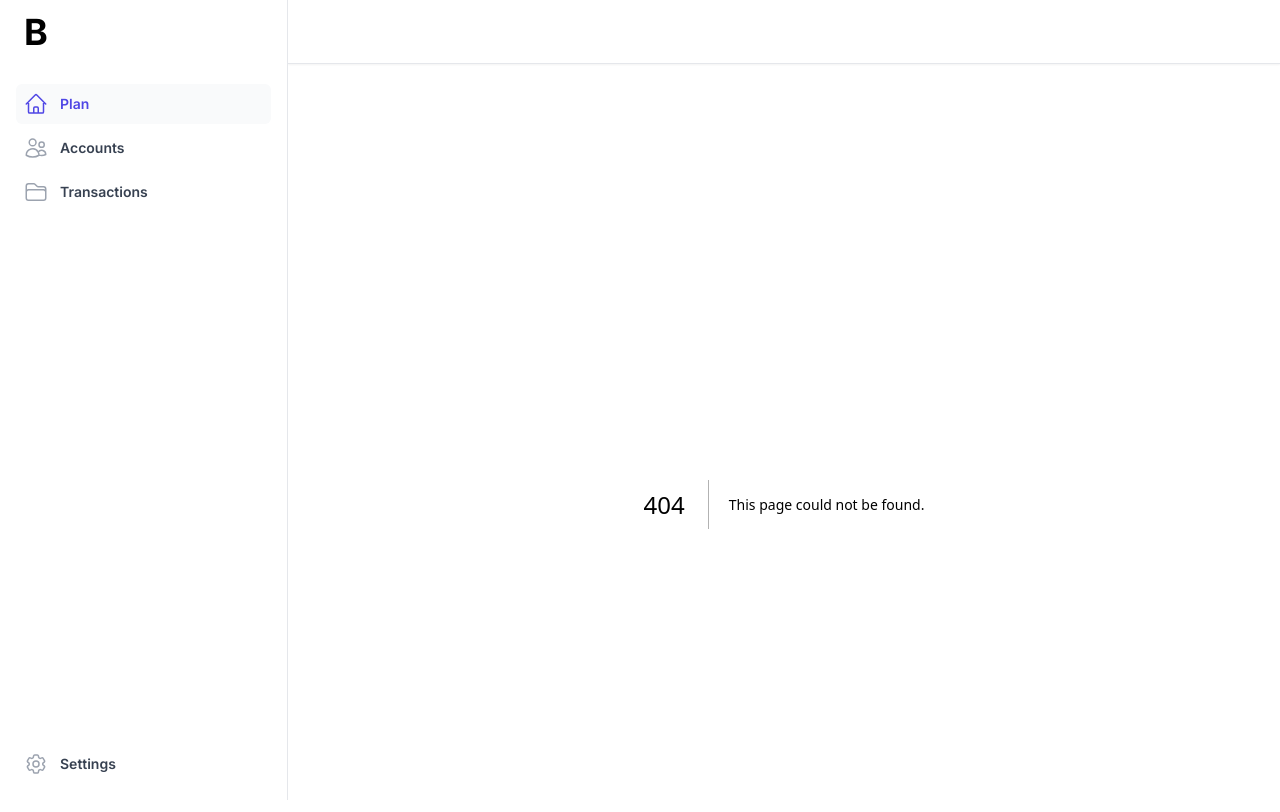
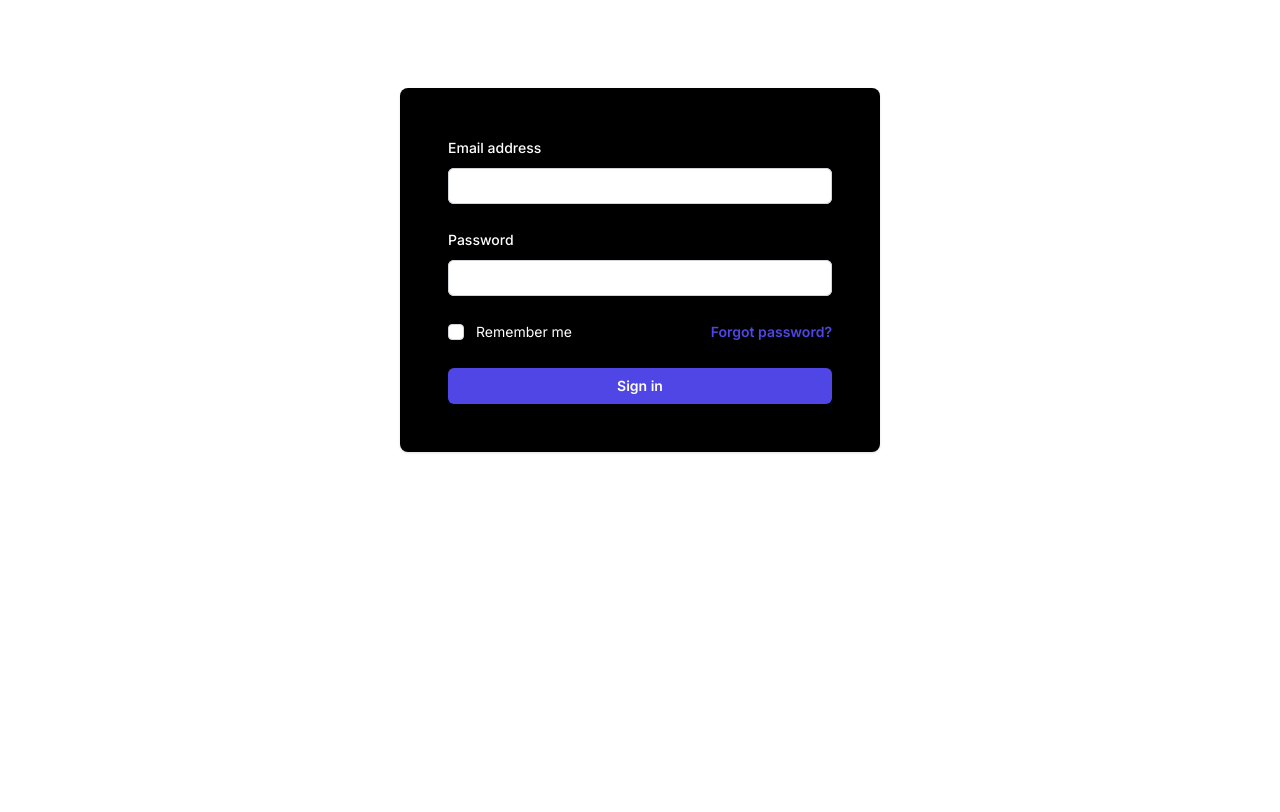
Before and after one commit to BeBalanced/Webapp, a Next.js app: page /signin in a window 1280 px wide. Before the commit this address had no page. Shown: the top 812 px of the page. Built offline with nearby package versions, Linux system fonts and the light colour scheme.

Commit message:
use middleware for redirects

```diff
--- a/balance.config.json
+++ b/balance.config.json
@@ -1,3 +1,4 @@
 {
-    "routesWithoutNavbar": ["signin", "signup"]
+  "routesWithoutNavbar": ["/signin", "/signup"],
+  "protectedRoutes": ["/plan", "/accounts", "/transactions"]
 }
--- a/src/app/layout.tsx
+++ b/src/app/layout.tsx
@@ -15,7 +15,7 @@ export const metadata: Metadata = {
   description: "Next Supabase Starter by Chase",
 };
 
-export default function RootLayout({
+export default async function RootLayout({
   children,
 }: {
   children: React.ReactNode;
--- a/src/app/login/page.tsx
+++ b/src/app/signin/page.tsx
@@ -1,69 +1,21 @@
-import { createServerComponentClient } from "@/lib/supabase/auth-helpers";
-import Link from "next/link";
-import { headers, cookies } from "next/headers";
-import { redirect } from "next/navigation";
-
+import { signIn } from "@/lib/supabase/auth-helpers";
 interface Props {
   searchParams: {
     message: string;
   };
 }
 
-export default function Login({ searchParams }: Props) {
-  const signIn = async (formData: FormData) => {
-    "use server";
-
-    const email = formData.get("email") as string;
-    const password = formData.get("password") as string;
-    const cookieStore = cookies();
-    const supabase = createServerComponentClient(cookieStore);
-
-    const { error } = await supabase.auth.signInWithPassword({
-      email,
-      password,
-    });
-
-    if (error) {
-      return redirect("/login?message=Could not authenticate user");
-    }
-
-    return redirect("/");
-  };
-
-  const signUp = async (formData: FormData) => {
-    "use server";
-
-    const origin = headers().get("origin");
-    const email = formData.get("email") as string;
-    const password = formData.get("password") as string;
-    const cookieStore = cookies();
-    const supabase = createServerComponentClient(cookieStore);
-
-    const { error } = await supabase.auth.signUp({
-      email,
-      password,
-      options: {
-        emailRedirectTo: `${origin}/auth/callback`,
-      },
-    });
-
-    if (error) {
-      return redirect("/login?message=Could not authenticate user");
-    }
-
-    return redirect("/login?message=Check email to continue sign in process");
-  };
-
+export default function SignIn({ searchParams }: Props) {
   return (
-    <main className="bg-black min-h-screen">
+    <main className="min-h-screen">
       <div className="flex min-h-full flex-1 flex-col justify-center py-12 sm:px-6 lg:px-8">
         <div className="mt-10 sm:mx-auto sm:w-full sm:max-w-[480px]">
-          <div className="bg-white px-6 py-12 shadow sm:rounded-lg sm:px-12">
+          <div className="bg-black px-6 py-12 shadow sm:rounded-lg sm:px-12">
             <form className="space-y-6" action="#" method="POST">
               <div>
                 <label
                   htmlFor="email"
-                  className="block text-sm font-medium leading-6 text-gray-900"
+                  className="block text-sm font-medium leading-6 text-white"
                 >
                   Email address
                 </label>
@@ -74,7 +26,7 @@ export default function Login({ searchParams }: Props) {
                     type="email"
                     autoComplete="email"
                     required
-                    className="block w-full rounded-md border-0 py-1.5 text-gray-900 shadow-sm ring-1 ring-inset ring-gray-300 placeholder:text-gray-400 focus:ring-2 focus:ring-inset focus:ring-indigo-600 sm:text-sm sm:leading-6"
+                    className="block w-full rounded-md border-0 py-1.5 text-white shadow-sm ring-1 ring-inset ring-gray-300 placeholder:text-gray-400 focus:ring-2 focus:ring-inset focus:ring-indigo-600 sm:text-sm sm:leading-6"
                   />
                 </div>
               </div>
@@ -82,7 +34,7 @@ export default function Login({ searchParams }: Props) {
               <div>
                 <label
                   htmlFor="password"
-                  className="block text-sm font-medium leading-6 text-gray-900"
+                  className="block text-sm font-medium leading-6 text-white"
                 >
                   Password
                 </label>
@@ -93,7 +45,7 @@ export default function Login({ searchParams }: Props) {
                     type="password"
                     autoComplete="current-password"
                     required
-                    className="block w-full rounded-md border-0 py-1.5 text-gray-900 shadow-sm ring-1 ring-inset ring-gray-300 placeholder:text-gray-400 focus:ring-2 focus:ring-inset focus:ring-indigo-600 sm:text-sm sm:leading-6"
+                    className="block w-full rounded-md border-0 py-1.5 text-white shadow-sm ring-1 ring-inset ring-gray-300 placeholder:text-gray-400 focus:ring-2 focus:ring-inset focus:ring-indigo-600 sm:text-sm sm:leading-6"
                   />
                 </div>
               </div>
@@ -108,7 +60,7 @@ export default function Login({ searchParams }: Props) {
                   />
                   <label
                     htmlFor="remember-me"
-                    className="ml-3 block text-sm leading-6 text-gray-900"
+                    className="ml-3 block text-sm leading-6 text-white"
                   >
                     Remember me
                   </label>
@@ -128,7 +80,7 @@ export default function Login({ searchParams }: Props) {
                 <button
                   type="submit"
                   className="flex w-full justify-center rounded-md bg-indigo-600 px-3 py-1.5 text-sm font-semibold leading-6 text-white shadow-sm hover:bg-indigo-500 focus-visible:outline focus-visible:outline-2 focus-visible:outline-offset-2 focus-visible:outline-indigo-600"
-                  formAction={signUp}
+                  formAction={signIn}
                 >
                   Sign in
                 </button>
--- a/src/components/layout/sidebar.tsx
+++ b/src/components/layout/sidebar.tsx
@@ -11,7 +11,11 @@ import {
   XMarkIcon,
 } from "@heroicons/react/24/outline";
 
-const navigation = [
+import config from "@/../balance.config.json";
+import { usePathname } from "next/navigation";
+import { cn } from "@/lib/utils";
+
+const navigationOptions = [
   { name: "Plan", href: "/plan", icon: HomeIcon, current: true },
   { name: "Accounts", href: "/accounts", icon: UsersIcon, current: false },
   {
@@ -22,17 +26,17 @@ const navigation = [
   },
 ];
 
-function classNames(...classes: any) {
-  return classes.filter(Boolean).join(" ");
-}
-
 interface Props {
   children: React.ReactNode;
 }
 
 export default function Sidebar({ children }: Props) {
   const [sidebarOpen, setSidebarOpen] = useState(false);
+  const pathname = usePathname();
 
+  if (config.routesWithoutNavbar.includes(pathname)) {
+    return <>{children}</>;
+  } else {
     return (
       <>
         <div>
@@ -94,14 +98,18 @@ export default function Sidebar({ children }: Props) {
                         <h1 className="font-bold text-4xl text-black">B</h1>
                       </div>
                       <nav className="flex flex-1 flex-col">
-                      <ul role="list" className="flex flex-1 flex-col gap-y-7">
+                        <ul
+                          role="list"
+                          className="flex flex-1 flex-col gap-y-7"
+                        >
                           <li>
                             <ul role="list" className="-mx-2 space-y-1">
-                            {navigation.map((item) => (
+                              {navigationOptions.map((item) => (
                                 <li key={item.name}>
-                                <a
+                                  <Link
                                     href={item.href}
-                                  className={classNames(
+                                    // onClick={setSelectedNavOption(navigation)}
+                                    className={cn(
                                       item.current
                                         ? "bg-gray-50 text-indigo-600"
                                         : "text-gray-700 hover:text-indigo-600 hover:bg-gray-50",
@@ -109,7 +117,7 @@ export default function Sidebar({ children }: Props) {
                                     )}
                                   >
                                     <item.icon
-                                    className={classNames(
+                                      className={cn(
                                         item.current
                                           ? "text-indigo-600"
                                           : "text-gray-400 group-hover:text-indigo-600",
@@ -118,7 +126,7 @@ export default function Sidebar({ children }: Props) {
                                       aria-hidden="true"
                                     />
                                     {item.name}
-                                </a>
+                                  </Link>
                                 </li>
                               ))}
                             </ul>
@@ -155,11 +163,11 @@ export default function Sidebar({ children }: Props) {
                 <ul role="list" className="flex flex-1 flex-col gap-y-7">
                   <li>
                     <ul role="list" className="-mx-2 space-y-1">
-                    {navigation.map((item) => (
+                      {navigationOptions.map((item) => (
                         <li key={item.name}>
                           <Link
                             href={item.href}
-                          className={classNames(
+                            className={cn(
                               item.current
                                 ? "bg-gray-50 text-indigo-600"
                                 : "text-gray-700 hover:text-indigo-600 hover:bg-gray-50",
@@ -167,7 +175,7 @@ export default function Sidebar({ children }: Props) {
                             )}
                           >
                             <item.icon
-                            className={classNames(
+                              className={cn(
                                 item.current
                                   ? "text-indigo-600"
                                   : "text-gray-400 group-hover:text-indigo-600",
@@ -224,3 +232,4 @@ export default function Sidebar({ children }: Props) {
       </>
     );
   }
+}
--- a/src/lib/supabase/auth-helpers.ts
+++ b/src/lib/supabase/auth-helpers.ts
@@ -1,7 +1,8 @@
 import { createBrowserClient } from "@supabase/ssr";
 import { createServerClient, type CookieOptions } from "@supabase/ssr";
 import { type NextRequest, NextResponse } from "next/server";
-import { cookies } from "next/headers";
+import { cookies, headers } from "next/headers";
+import { redirect } from "next/navigation";
 
 export const createClient = () =>
   createBrowserClient(
@@ -101,3 +102,47 @@ export const createServerComponentClient = (
     }
   );
 };
+
+export const signIn = async (formData: FormData) => {
+  "use server";
+
+  const email = formData.get("email") as string;
+  const password = formData.get("password") as string;
+  const cookieStore = cookies();
+  const supabase = createServerComponentClient(cookieStore);
+
+  const { error } = await supabase.auth.signInWithPassword({
+    email,
+    password,
+  });
+
+  if (error) {
+    return redirect("/signin?message=Could not authenticate user");
+  }
+
+  return redirect("/");
+};
+
+export const signUp = async (formData: FormData) => {
+  "use server";
+
+  const origin = headers().get("origin");
+  const email = formData.get("email") as string;
+  const password = formData.get("password") as string;
+  const cookieStore = cookies();
+  const supabase = createServerComponentClient(cookieStore);
+
+  const { error } = await supabase.auth.signUp({
+    email,
+    password,
+    options: {
+      emailRedirectTo: `${origin}/auth/callback`,
+    },
+  });
+
+  if (error) {
+    return redirect("/login?message=Could not authenticate user");
+  }
+
+  return redirect("/login?message=Check email to continue sign in process");
+};
--- a/src/middleware.ts
+++ b/src/middleware.ts
@@ -2,24 +2,30 @@ import { NextResponse, type NextRequest } from "next/server";
 import { createMiddlewareClient } from "./lib/supabase/auth-helpers";
 
 export async function middleware(request: NextRequest) {
-  try {
-    // This `try/catch` block is only here for the interactive tutorial.
-    // Feel free to remove once you have Supabase connected.
-    const { supabase, response } = createMiddlewareClient(request);
+  const { supabase, response } = createMiddlewareClient(request);
 
-    // Refresh session if expired - required for Server Components
-    // https://supabase.com/docs/guides/auth/auth-helpers/nextjs#managing-session-with-middleware
-    await supabase.auth.getSession();
+  // Refresh session if expired - required for Server Components
+  // https://supabase.com/docs/guides/auth/auth-helpers/nextjs#managing-session-with-middleware
+  const {
+    data: { session },
+  } = await supabase.auth.getSession();
 
-    return response;
-  } catch (e) {
-    // If you are here, a Supabase client could not be created!
-    // This is likely because you have not set up environment variables.
-    // Check out http://localhost:3000 for Next Steps.
-    return NextResponse.next({
-      request: {
-        headers: request.headers,
-      },
-    });
+  if (!session) {
+    return NextResponse.redirect(new URL("/signin", request.url));
   }
+
+  return response;
 }
+
+export const config = {
+  matcher: [
+    /*
+     * Match all request paths except for the ones starting with:
+     * - _next/static (static files)
+     * - _next/image (image optimization files)
+     * - favicon.ico (favicon file)
+     * Feel free to modify this pattern to include more paths.
+     */
+    "/((?!_next/static|_next/image|favicon.ico|signin).*)",
+  ],
+};
```
Lines whose indentation alone changed are shown as unchanged.
